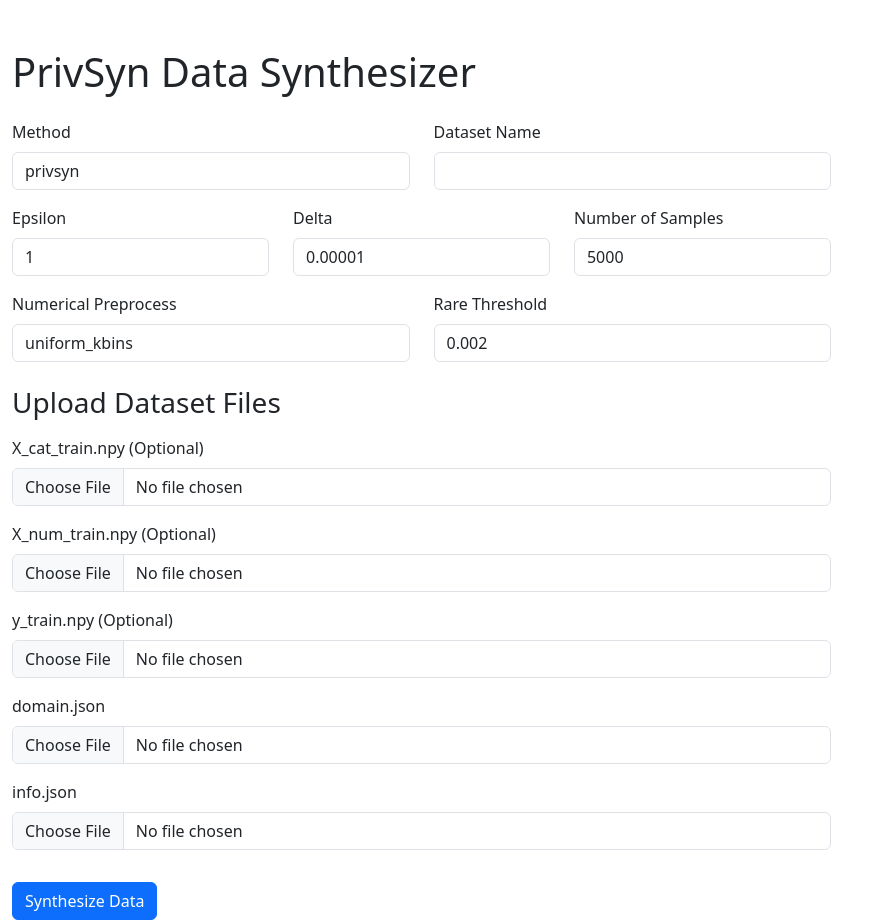
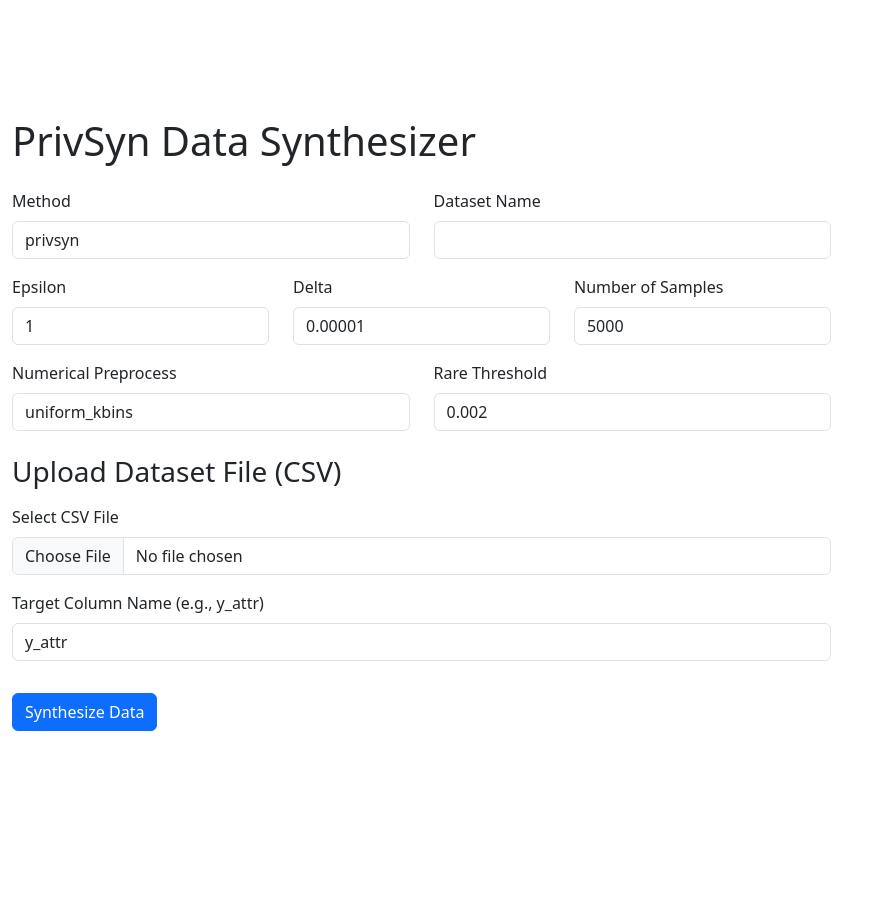
Before and after one commit to vvv214/privsyn-tabular, a React (Vite) app in the folder frontend/: page / in a window 1280 px wide. Shown: the whole page, without its empty margins (0-882 px from the left). After the commit the page ends 800 px from the top, so only its background shows below. Built offline with nearby package versions, Linux system fonts and the light colour scheme.

Commit message:
feat: Support CSV upload and automatic metadata inference

```diff
--- a/frontend/src/App.jsx
+++ b/frontend/src/App.jsx
@@ -11,15 +11,10 @@ function App() {
     num_preprocess: 'uniform_kbins', // Default value
     rare_threshold: 0.002, // Default value
     n_sample: 5000, // Default value
+    target_column: 'y_attr', // New form field for target column
   });
 
-  const [files, setFiles] = useState({
-    x_cat_train: null,
-    x_num_train: null,
-    y_train: null,
-    domain_json: null,
-    info_json: null,
-  });
+  const [dataFile, setDataFile] = useState(null); // Single file input for CSV
 
   const [message, setMessage] = useState('');
   const [error, setError] = useState('');
@@ -34,11 +29,7 @@ function App() {
   };
 
   const handleFileChange = (e) => {
-    const { name, files: selectedFiles } = e.target;
-    setFiles((prevFiles) => ({
-      ...prevFiles,
-      [name]: selectedFiles[0], // Only take the first file if multiple are selected
-    }));
+    setDataFile(e.target.files[0]); // Set the single data file
   };
 
   const handleSubmit = async (e) => {
@@ -51,10 +42,12 @@ function App() {
     for (const key in formData) {
       data.append(key, formData[key]);
     }
-    for (const key in files) {
-      if (files[key]) {
-        data.append(key, files[key]);
-      }
+    if (dataFile) {
+      data.append('data_file', dataFile); // Append the single data file
+    } else {
+      setError('Please upload a data file.');
+      setMessage('');
+      return;
     }
 
     try {
@@ -183,62 +176,28 @@ function App() {
           </div>
         </div>
 
-        <h3 className="mt-4 mb-3">Upload Dataset Files</h3>
+        <h3 className="mt-4 mb-3">Upload Dataset File (CSV)</h3>
         <div className="mb-3">
-          <label htmlFor="x_cat_train" className="form-label">X_cat_train.npy (Optional)</label>
+          <label htmlFor="data_file" className="form-label">Select CSV File</label>
           <input
             type="file"
             className="form-control"
-            id="x_cat_train"
-            name="x_cat_train"
+            id="data_file"
+            name="data_file"
             onChange={handleFileChange}
-            accept=".npy"
-          />
-        </div>
-        <div className="mb-3">
-          <label htmlFor="x_num_train" className="form-label">X_num_train.npy (Optional)</label>
-          <input
-            type="file"
-            className="form-control"
-            id="x_num_train"
-            name="x_num_train"
-            onChange={handleFileChange}
-            accept=".npy"
-          />
-        </div>
-        <div className="mb-3">
-          <label htmlFor="y_train" className="form-label">y_train.npy (Optional)</label>
-          <input
-            type="file"
-            className="form-control"
-            id="y_train"
-            name="y_train"
-            onChange={handleFileChange}
-            accept=".npy"
-          />
-        </div>
-        <div className="mb-3">
-          <label htmlFor="domain_json" className="form-label">domain.json</label>
-          <input
-            type="file"
-            className="form-control"
-            id="domain_json"
-            name="domain_json"
-            onChange={handleFileChange}
-            accept=".json"
+            accept=".csv"
             required
           />
         </div>
         <div className="mb-3">
-          <label htmlFor="info_json" className="form-label">info.json</label>
+          <label htmlFor="target_column" className="form-label">Target Column Name (e.g., y_attr)</label>
           <input
-            type="file"
+            type="text"
             className="form-control"
-            id="info_json"
-            name="info_json"
-            onChange={handleFileChange}
-            accept=".json"
-            required
+            id="target_column"
+            name="target_column"
+            value={formData.target_column}
+            onChange={handleChange}
           />
         </div>
 
```
Also changed, not shown: 2 other files (tests, documents, lock files or other folders).
